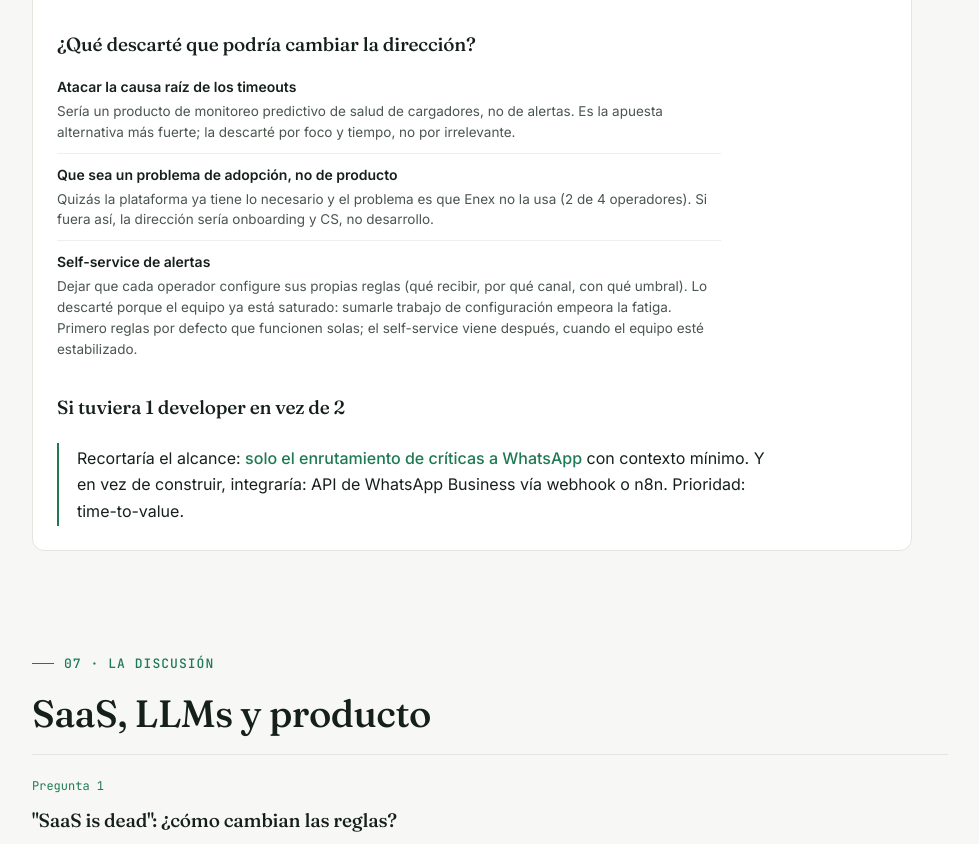
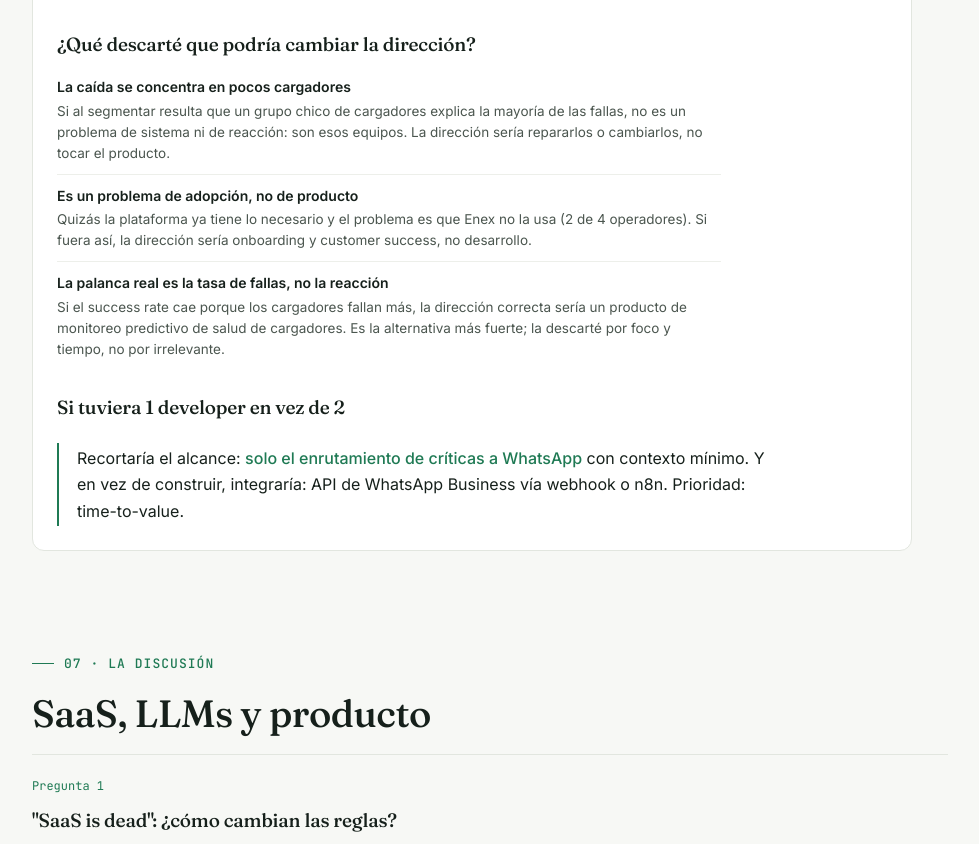
Before and after one commit to Julio-Araya/Enerlink, a plain HTML site: page index.html in a window 1280 px wide. Shown: the part 7979-8823 px from the top of the page, without its empty margins (260-1239 px from the left). Drawn offline with Linux system fonts and the light colour scheme.

Commit message:
Supuestos: el bloque de descartes pasa a ser direcciones alternativas, sin repetir el roadmap del diagnostico
Co-Authored-By: Claude Opus 5 (1M context) <noreply@anthropic.com>
Claude-Session: https://claude.ai/code/session_01Vcf7ys59iWjNgp16v626Ny

```diff
--- a/index.html
+++ b/index.html
@@ -759,9 +759,9 @@
 
   <h3 style="font-family:var(--disp);font-weight:500;font-size:19px;margin:32px 0 6px">¿Qué descarté que podría cambiar la dirección?</h3>
   <ul class="ilist">
-    <li><b>Atacar la causa raíz de los timeouts</b>Sería un producto de monitoreo predictivo de salud de cargadores, no de alertas. Es la apuesta alternativa más fuerte; la descarté por foco y tiempo, no por irrelevante.</li>
-    <li><b>Que sea un problema de adopción, no de producto</b>Quizás la plataforma ya tiene lo necesario y el problema es que Enex no la usa (2 de 4 operadores). Si fuera así, la dirección sería onboarding y CS, no desarrollo.</li>
-    <li><b>Self-service de alertas</b>Dejar que cada operador configure sus propias reglas (qué recibir, por qué canal, con qué umbral). Lo descarté porque el equipo ya está saturado: sumarle trabajo de configuración empeora la fatiga. Primero reglas por defecto que funcionen solas; el self-service viene después, cuando el equipo esté estabilizado.</li>
+    <li><b>La caída se concentra en pocos cargadores</b>Si al segmentar resulta que un grupo chico de cargadores explica la mayoría de las fallas, no es un problema de sistema ni de reacción: son esos equipos. La dirección sería repararlos o cambiarlos, no tocar el producto.</li>
+    <li><b>Es un problema de adopción, no de producto</b>Quizás la plataforma ya tiene lo necesario y el problema es que Enex no la usa (2 de 4 operadores). Si fuera así, la dirección sería onboarding y customer success, no desarrollo.</li>
+    <li><b>La palanca real es la tasa de fallas, no la reacción</b>Si el success rate cae porque los cargadores fallan más, la dirección correcta sería un producto de monitoreo predictivo de salud de cargadores. Es la alternativa más fuerte; la descarté por foco y tiempo, no por irrelevante.</li>
   </ul>
 
   <h3 style="font-family:var(--disp);font-weight:500;font-size:19px;margin:32px 0 6px">Si tuviera 1 developer en vez de 2</h3>
```
